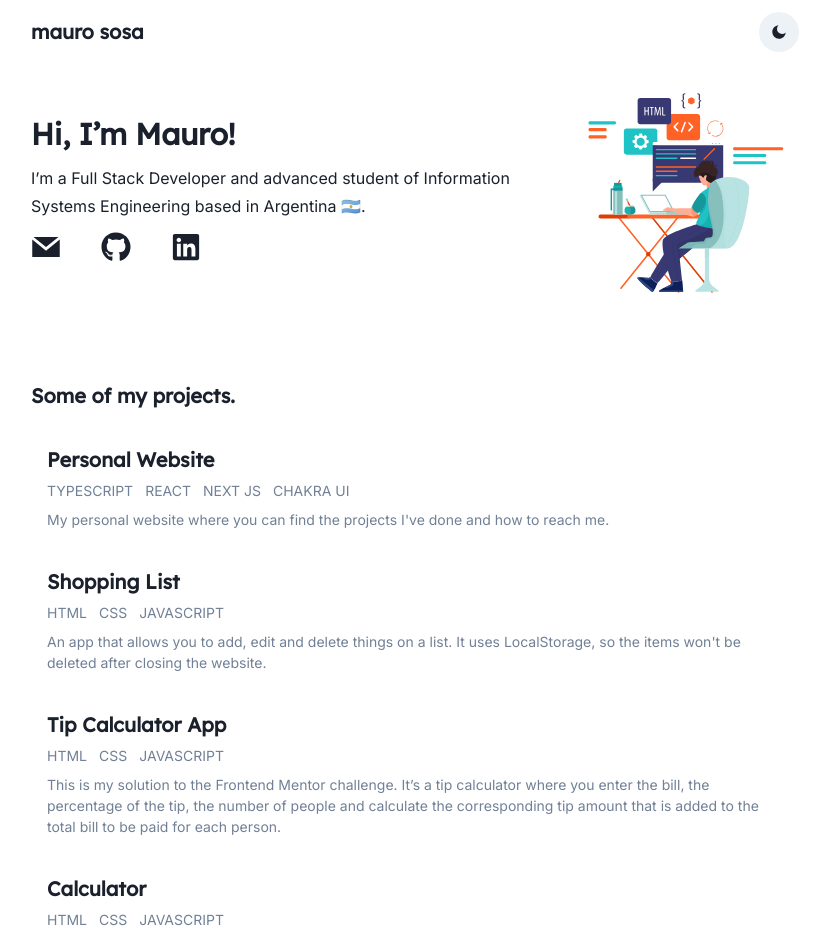
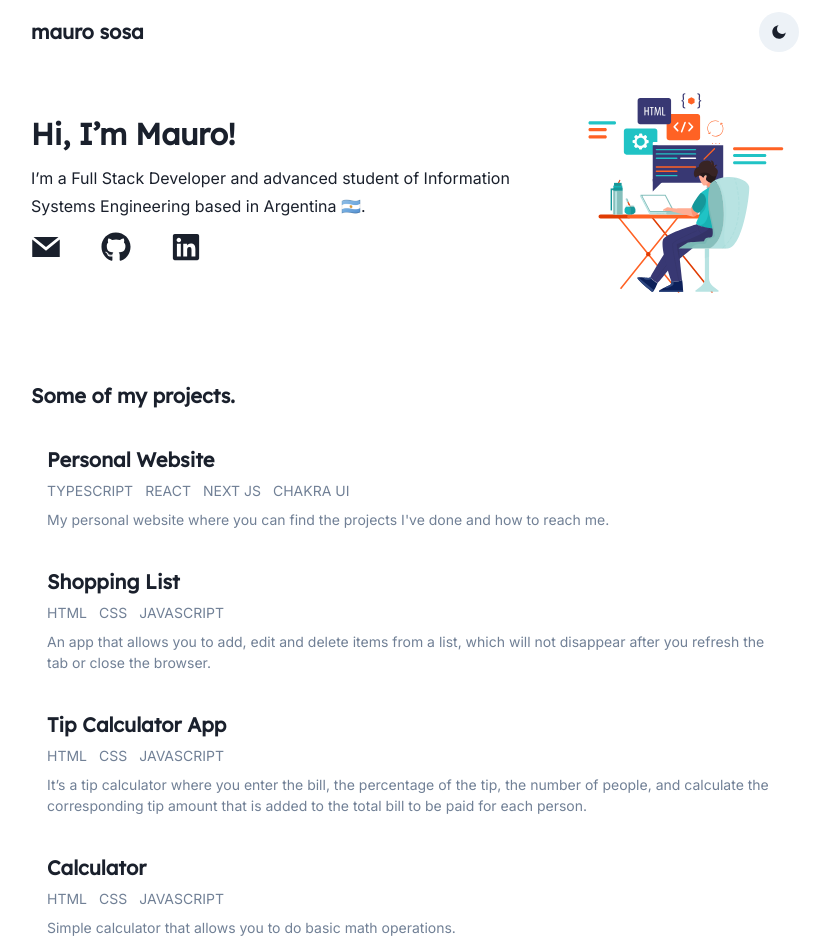
Before and after one commit to sosamauro/my-website, a Next.js app: page / in a window 1280 px wide. Shown: the top 941 px of the page, without its empty margins (225-1055 px from the left). Built offline with nearby package versions, Linux system fonts and the light colour scheme.

Commit message:
projects description modified

```diff
--- a/src/components/constants.ts
+++ b/src/components/constants.ts
@@ -10,7 +10,7 @@ export const projects = [
   {
     title: 'Shopping List',
     description:
-      "An app that allows you to add, edit and delete things on a list. It uses LocalStorage, so the items won't be deleted after closing the website.",
+      'An app that allows you to add, edit and delete items from a list, which will not disappear after you refresh the tab or close the browser.',
     tags: ['html', 'css', 'javascript'],
     link: 'https://sosamauro.github.io/shopping-list/',
     id: 1,
@@ -18,7 +18,7 @@ export const projects = [
   {
     title: 'Tip Calculator App',
     description:
-      'This is my solution to the Frontend Mentor challenge. It’s a tip calculator where you enter the bill, the percentage of the tip, the number of people and calculate the corresponding tip amount that is added to the total bill to be paid for each person.',
+      'It’s a tip calculator where you enter the bill, the percentage of the tip, the number of people, and calculate the corresponding tip amount that is added to the total bill to be paid for each person.',
     tags: ['html', 'css', 'javascript'],
     link: 'https://sosamauro.github.io/tip-calculator-app/',
     id: 2,
@@ -26,7 +26,7 @@ export const projects = [
   {
     title: 'Calculator',
     description:
-      "This is one of my first projects. It helped me to improve my JavaScript skills. It's a simple calculator that allows you to do basic math operations.",
+      'Simple calculator that allows you to do basic math operations.',
     tags: ['html', 'css', 'javascript'],
     link: 'https://sosamauro.github.io/javascript-calculator/',
     id: 3,
```
